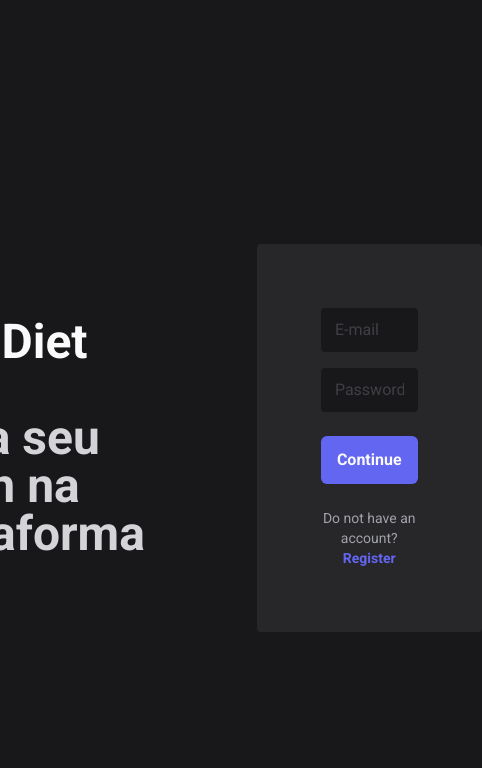
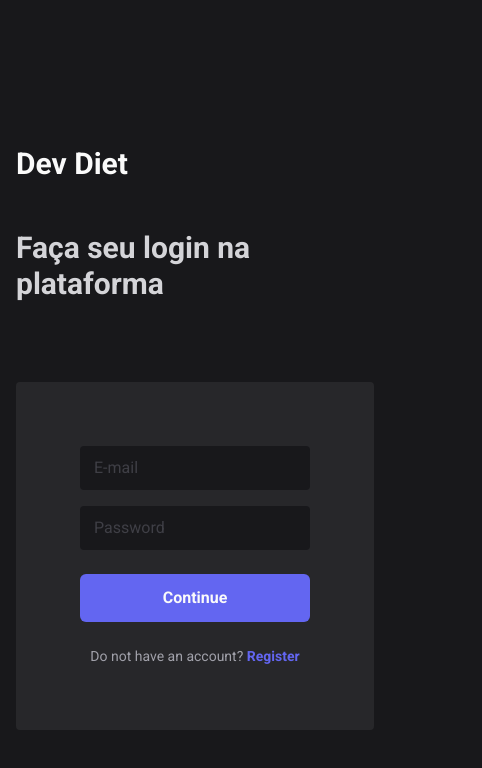
Before and after one commit to gustavosalviato/dev-diet-web, a Next.js app: page /login in a window 390 px wide. Shown: the top 768 px of the page, 482 px wide, since content can reach past the window. Built offline with nearby package versions, Linux system fonts and the light colour scheme; no server answers.

Commit message:
chore: adjust login page to mobile

```diff
--- a/src/app/login/page.tsx
+++ b/src/app/login/page.tsx
@@ -54,15 +54,18 @@ export default function LoginPage() {
 
       <PageWrapper>
         <main className="max-w-7xl p-4 w-full mx-auto">
+          <div className="flex items-center justify-center h-screen">
             <motion.div
               initial={{ opacity: 0, x: -20 }}
               animate={{ opacity: 1, x: 0, transition: { delay: 0.3 } }}
               exit={{ opacity: 0, x: -20 }}
-            className="flex justify-center items-center h-screen w-full grid-cols-2 gap-28"
+              className="grid grid-cols-1 gap-20 md:grid-cols-2 md:gap-28 items-center"
             >
               <div className="flex flex-col max-w-md w-full">
-              <h1 className="text-5xl font-bold mb-12">Dev Diet</h1>
-              <h2 className="text-5xl font-bold text-zinc-300">
+                <h1 className="text-3xl md:text-5xl font-bold mb-12">
+                  Dev Diet
+                </h1>
+                <h2 className="text-3xl md:text-5xl font-bold text-zinc-300">
                   Faça seu login na plataforma
                 </h2>
               </div>
@@ -77,7 +80,9 @@ export default function LoginPage() {
                     {...register('email')}
                   />
 
-                {errors.email && <ErrorMessage error={errors.email.message} />}
+                  {errors.email && (
+                    <ErrorMessage error={errors.email.message} />
+                  )}
 
                   <TextInput
                     id="password"
@@ -111,6 +116,7 @@ export default function LoginPage() {
                 </p>
               </form>
             </motion.div>
+          </div>
         </main>
       </PageWrapper>
     </>
--- a/src/services/axios.ts
+++ b/src/services/axios.ts
@@ -33,7 +33,6 @@ api.interceptors.response.use(
           .patch("/token/refresh")
           .then((response) => {
             const { token } = response.data;
-            console.log(response);
 
             setCookie(undefined, "devdiet.token", token, {
               maxAge: 60 * 60 * 24 * 30,
```
Lines whose indentation alone changed are shown as unchanged.
